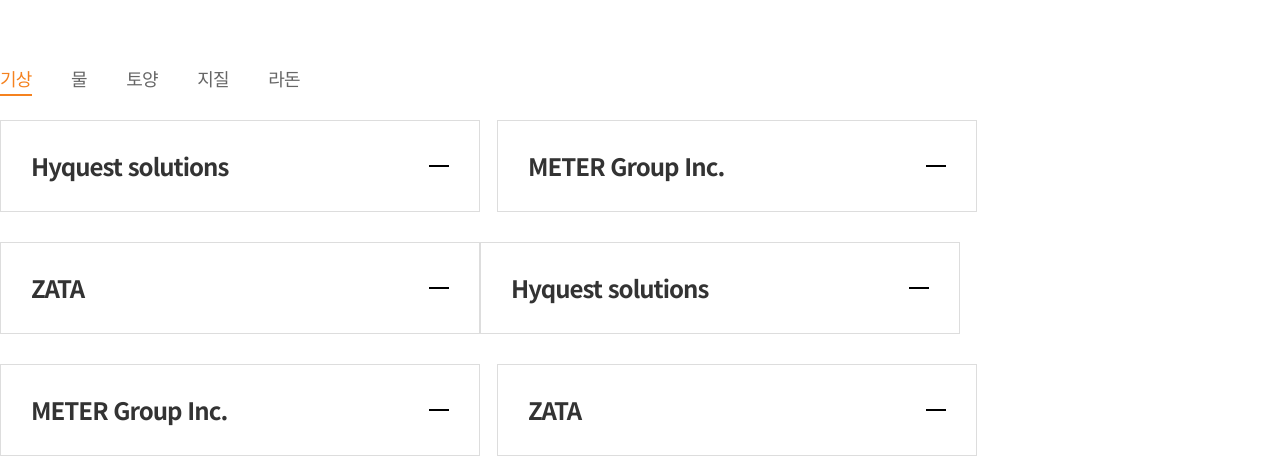
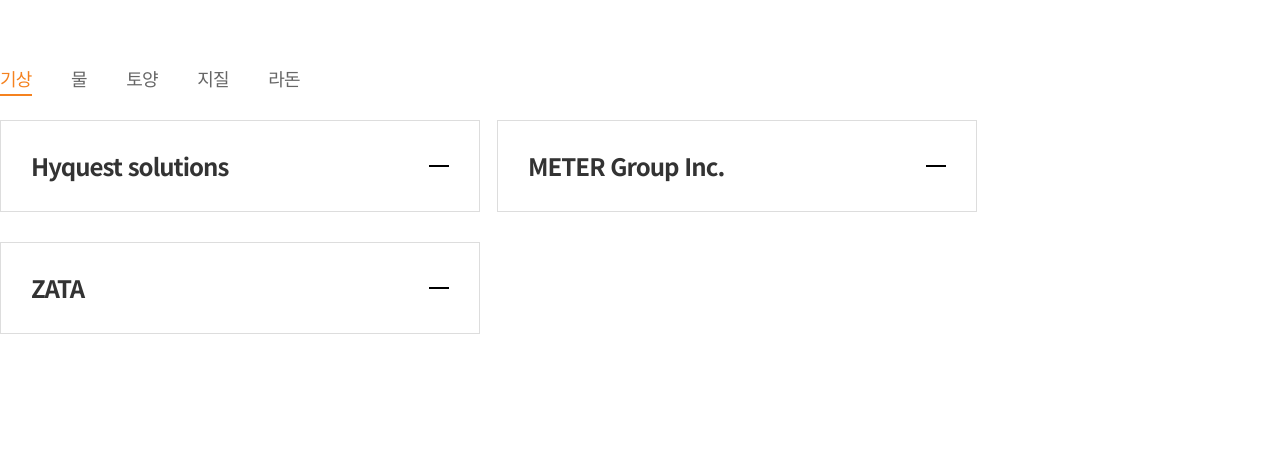
Before and after one commit to pia9322/CandH, a plain HTML site: page kor/about/partner.html in a window 1280 px wide. Shown: the part 493-952 px from the top of the page. Drawn offline with nearby package versions, Linux system fonts and the light colour scheme.

Commit message:
test load
test load

```diff
--- a/kor/about/partner.html
+++ b/kor/about/partner.html
@@ -292,22 +292,29 @@
                         <!-- 기상  -->
                         <div class="swiper-slide active">
 
+                        </div>
+
                         <script>
                             $(function() {
 
                                 $.ajax({
                                     url: '../js/data.json',
                                     success: function(data) {
+                                        let type, partnerName, partnerAddr_01, partnerAddr_02, homepageUrl;
 
-                                            let type, partnerName, partnerAddr_01, partnerAddr_02, homepageUrl, tagList;
+
 
                                         function dataFun(ty) {
-                                                let i = 0;
+                                            let tagList = '';
+                                            // let i = 0;
 
-                                                for (idx in data) {
+                                        // for (idx in data) {
+                                            // for(let i=0; i<da)
+
+                                            let test = data;
                                             let tt = data.partner_weather;
 
-                                                    console.log(idx, data)
+
 
                                             tt.forEach(function(value, key) {
                                                 if (value.type == ty) {
@@ -324,8 +331,8 @@
                                                 }
                                                 $('.swiper-slide').eq(0).append(tagList);
                                             });
-                                                    i++;
-                                                }
+                                            // i++;
+                                        // }
 
                                             $('.partner_swiper .slide_box').click(function() {
                                                 $(this).toggleClass('active');
@@ -338,8 +345,6 @@
                                 });
                             });
                         </script>
-
-                        </div>
 
 
 
```
Lines whose indentation alone changed are shown as unchanged.
